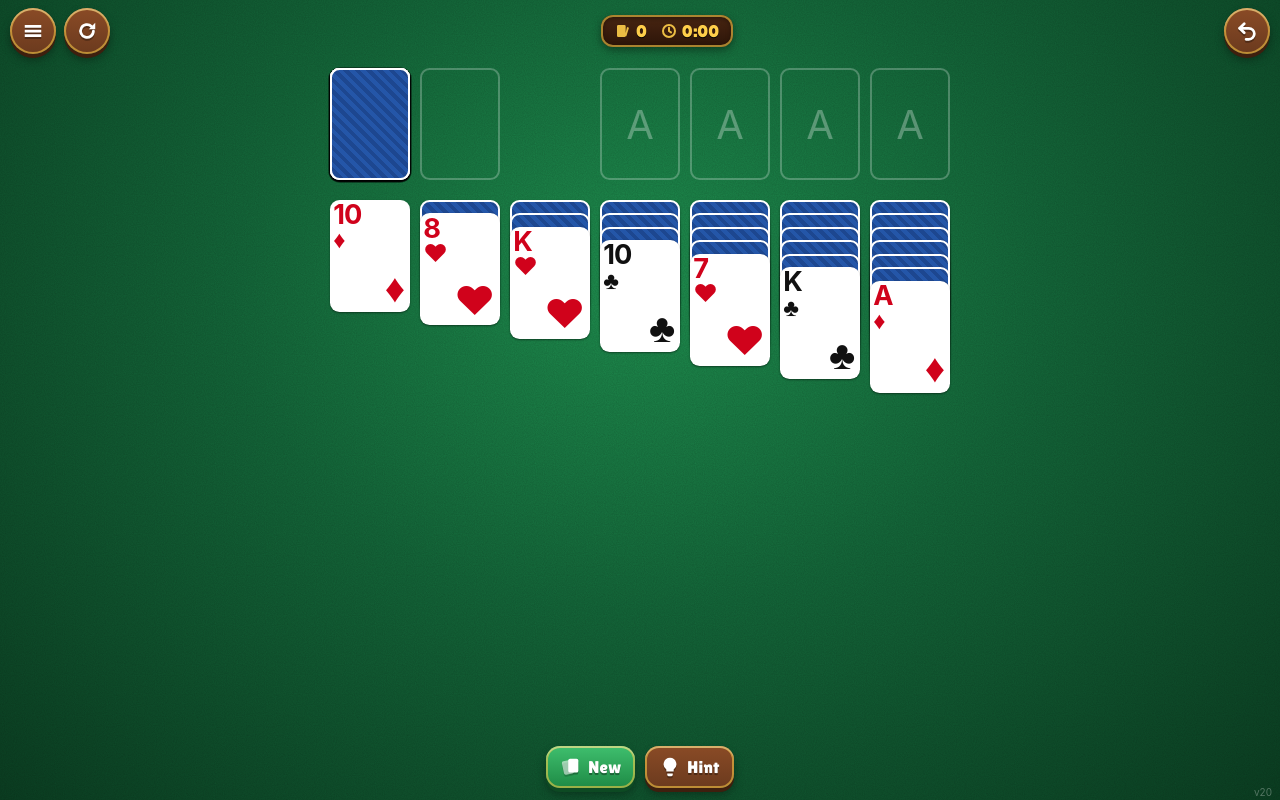
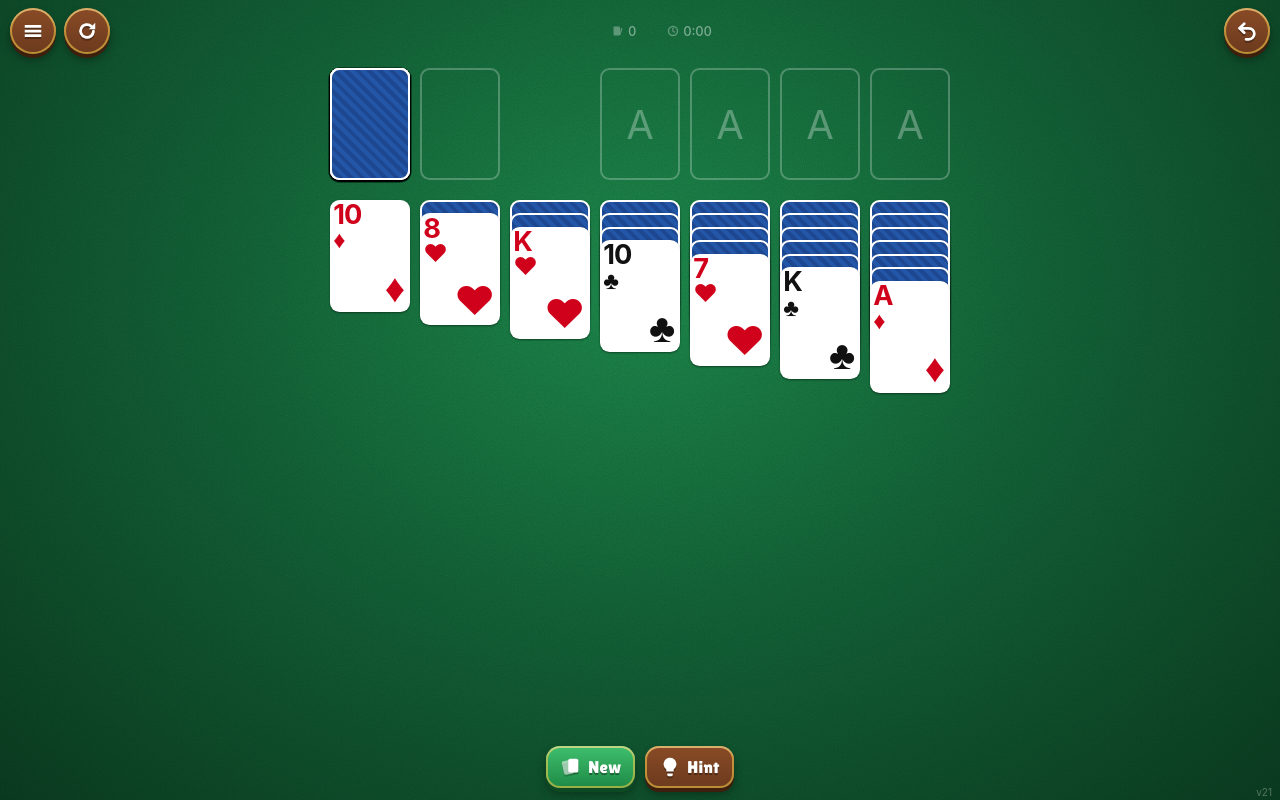
Before and after one commit to haystack-meme/solitaire, a plain HTML site: page index.html in a window 1280 px wide. Drawn offline with Linux system fonts and the light colour scheme.

Commit message:
Quieter moves/time display with fixed-width digits

```diff
--- a/index.html
+++ b/index.html
@@ -57,14 +57,16 @@
   /* ---------- HUD ---------- */
   header { display:flex; align-items:center; justify-content:space-between; padding:8px 10px 4px; gap:8px; }
   header .left { display:flex; gap:8px; }
+  /* moves + time: quiet, in the background; fixed-width digits so nothing shifts */
   .plaque {
-    display:flex; gap:14px; align-items:center; padding:6px 14px; border-radius:12px;
-    background:linear-gradient(#4a2612, #2b1408); font-family:var(--display); font-size:17px; color:var(--gold);
-    box-shadow:inset 0 0 0 2px rgba(255,207,74,.6), inset 0 2px 6px rgba(0,0,0,.6), 0 3px 8px rgba(0,0,0,.4);
-    font-variant-numeric:tabular-nums; text-shadow:0 1px 0 #000;
+    display:flex; gap:14px; align-items:center; padding:4px 10px;
+    font-family:-apple-system, system-ui, sans-serif; font-size:13px; font-weight:500;
+    color:rgba(255,255,255,.45); font-variant-numeric:tabular-nums; font-feature-settings:"tnum";
   }
-  .plaque span { display:flex; align-items:center; gap:5px; }
-  .plaque svg { width:16px; height:16px; opacity:.9; }
+  .plaque span { display:flex; align-items:center; gap:4px; }
+  .plaque svg { width:12px; height:12px; opacity:.7; }
+  #moves { display:inline-block; min-width:3ch; text-align:left; }
+  #time { display:inline-block; min-width:4.6ch; text-align:left; }
   #table { position:relative; flex:1; min-height:0; margin:0 auto; width:100%; max-width:640px; overflow:hidden; }
   footer { display:flex; justify-content:center; gap:10px; padding:6px 10px 12px; flex-wrap:wrap; }
   footer .btn { min-width:88px; padding:10px 14px; font-size:17px; }
@@ -724,7 +726,7 @@ document.addEventListener('touchend', e => {
 document.addEventListener('dblclick', e => e.preventDefault());
 
 if (!load()) deal(Date.now()); else { layout(); $('time').textContent = fmt(S.time); }
-const APP_VERSION = 'v20';
+const APP_VERSION = 'v21';
 $('ver').textContent = 'Version ' + APP_VERSION;
 function toast(msg, ms = 3000) {
   const t = $('toast'); t.textContent = msg; t.classList.add('show');
--- a/sw.js
+++ b/sw.js
@@ -1,5 +1,5 @@
 // Bump VERSION on every change so installed apps pick up the new files.
-const VERSION = 'solitaire-v20';
+const VERSION = 'solitaire-v21';
 const FILES = ['./', 'index.html', 'manifest.webmanifest', 'apple-touch-icon.png', 'icon-192.png', 'icon-512.png', 'fonts/lilita-one.woff2',
   ...['cardPlace1','cardSlide1','cardSlide2','cardSlide3','cardSlide4','cardShove1','cardFan1','cardShuffle'].map(n => `sounds/${n}.m4a`)];
 
```
